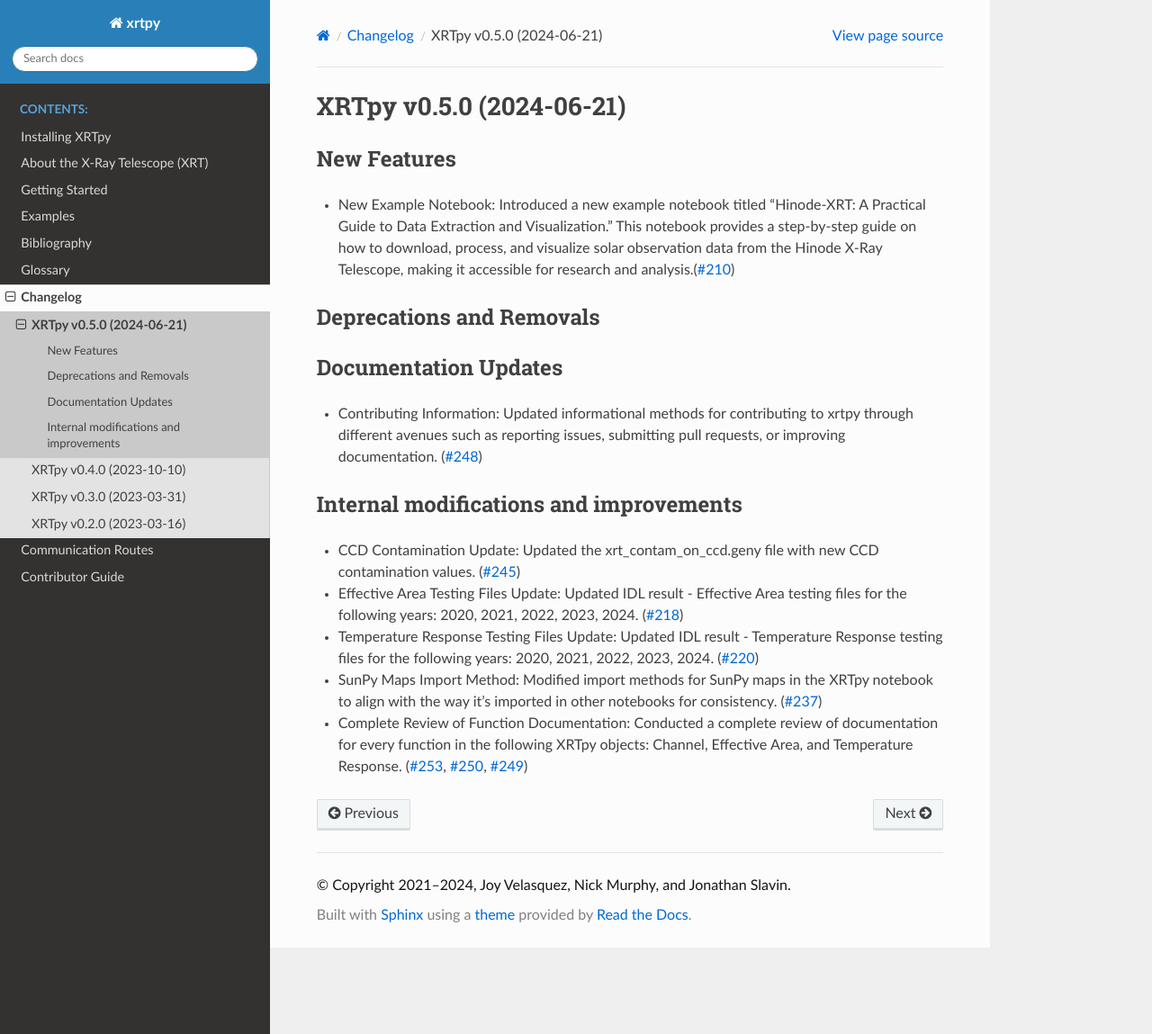
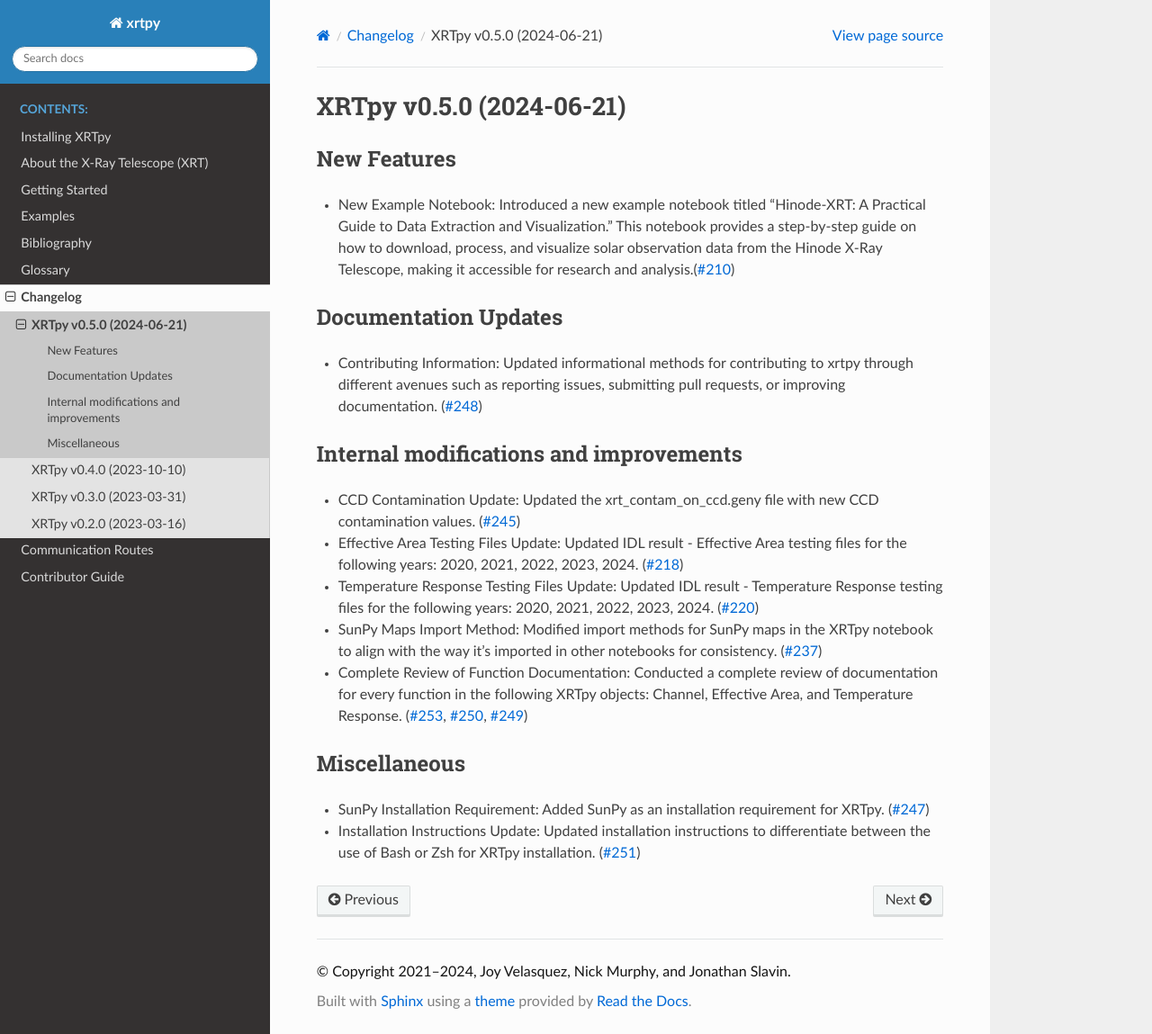
Before and after one commit to HinodeXRT/xrtpy, a Sphinx documentation site: the page built from docs/changelog/0.5.0.rst, in a window 1280 px wide and 1149 px high. Shown: the whole window at 90% size. Built offline with Sphinx 7.4.7 and the Read the Docs theme 2.0.0, drawn with Linux system fonts in a browser that asks for light colours; pages that are not in the unit, such as notebooks, are missing from menus.

Commit message:
Add Miscellaneous section

```diff
--- a/docs/changelog/0.5.0.rst
+++ b/docs/changelog/0.5.0.rst
@@ -4,9 +4,6 @@ XRTpy v0.5.0 (2024-06-21)
 New Features
 ------------
 - New Example Notebook: Introduced a new example notebook titled "Hinode-XRT: A Practical Guide to Data Extraction and Visualization." This notebook provides a step-by-step guide on how to download, process, and visualize solar observation data from the Hinode X-Ray Telescope, making it accessible for research and analysis.(:pr:`210`)
-
-Deprecations and Removals
--------------------------
 
 Documentation Updates
 ---------------------
@@ -19,3 +16,8 @@ Internal modifications and improvements
 - Temperature Response Testing Files Update: Updated IDL result - Temperature Response testing files for the following years: 2020, 2021, 2022, 2023, 2024. (:pr:`220`)
 - SunPy Maps Import Method: Modified import methods for SunPy maps in the XRTpy notebook to align with the way it's imported in other notebooks for consistency. (:pr:`237`)
 - Complete Review of Function Documentation: Conducted a complete review of documentation for every function in the following XRTpy objects: Channel, Effective Area, and Temperature Response. (:pr:`253,250,249`)
+
+Miscellaneous
+-------------
+- SunPy Installation Requirement: Added SunPy as an installation requirement for XRTpy. (:pr:`247`)
+- Installation Instructions Update: Updated installation instructions to differentiate between the use of Bash or Zsh for XRTpy installation. (:pr:`251`)
```
